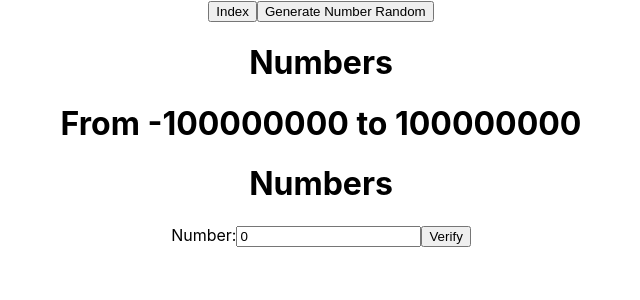
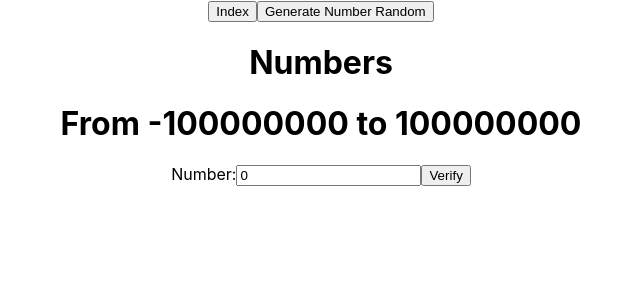
Before and after one commit to NowApoca/Linguo, a React (Create React App) app: page / in a window 1280 px wide. Both pictures are taken after a click on the button "Number". Shown: the top 300 px of the page, without its empty margins (319-959 px from the left). Built offline with nearby package versions, Linux system fonts and the light colour scheme; the HTML template or start-up script is replaced by a standard one.

Commit message:
Check good or not

```diff
--- a/src/components/number.js
+++ b/src/components/number.js
@@ -7,7 +7,7 @@ export class Numbers extends React.Component {
     constructor(props){
         super(props)
         this.unMount = props.unMount
-        this.state = {numberInText:0,numberRandom:-5}
+        this.state = {numberInText:0,numberRandom:-1,answered:false,response:false}
         this.handleNumberChange = this.handleNumberChange.bind(this);
         this.handleVerify = this.handleVerify.bind(this);
         this.generateNumber = this.generateNumber.bind(this);
@@ -19,11 +19,11 @@ export class Numbers extends React.Component {
         let randNumber = String(Math.floor(Math.random()*constants.maxNumCHN));
         this.setState({numberRandom: randNumber});
     }
-    handleVerify(event){
+    handleVerify(){
         if(this.state.numberInText == this.state.numberRandom){
-
+            this.setState({answered:true,response:true})
         }else{
-
+            this.setState({answered:true,response:false})
         }
     }
     render() {
@@ -38,7 +38,6 @@ export class Numbers extends React.Component {
                 <button onClick={() => { this.generateNumber("index")}}>Generate Number Random</button>
                 <h1> Numbers </h1>
                 <h1> From {"-"+constants.maxNumCHN} to {constants.maxNumCHN} </h1>
-                <h1> Numbers </h1>
                 {(this.state.numberRandom < 0) ? (
                     ""
                         ) : (
@@ -49,6 +48,14 @@ export class Numbers extends React.Component {
                 <input type="text" value={this.state.numberInText} onChange={this.handleNumberChange} />
                 </label>
                 <button onClick={() => { this.handleVerify()}}>Verify</button>
+                {(this.state.answered) ? (
+                    (this.state.response) ? (
+                        <h1>Bien</h1>
+                            ) : (
+                                <h1> Mal </h1>
+                    )
+                )
+                : ("") }
             </div>);
   }
   }
```
